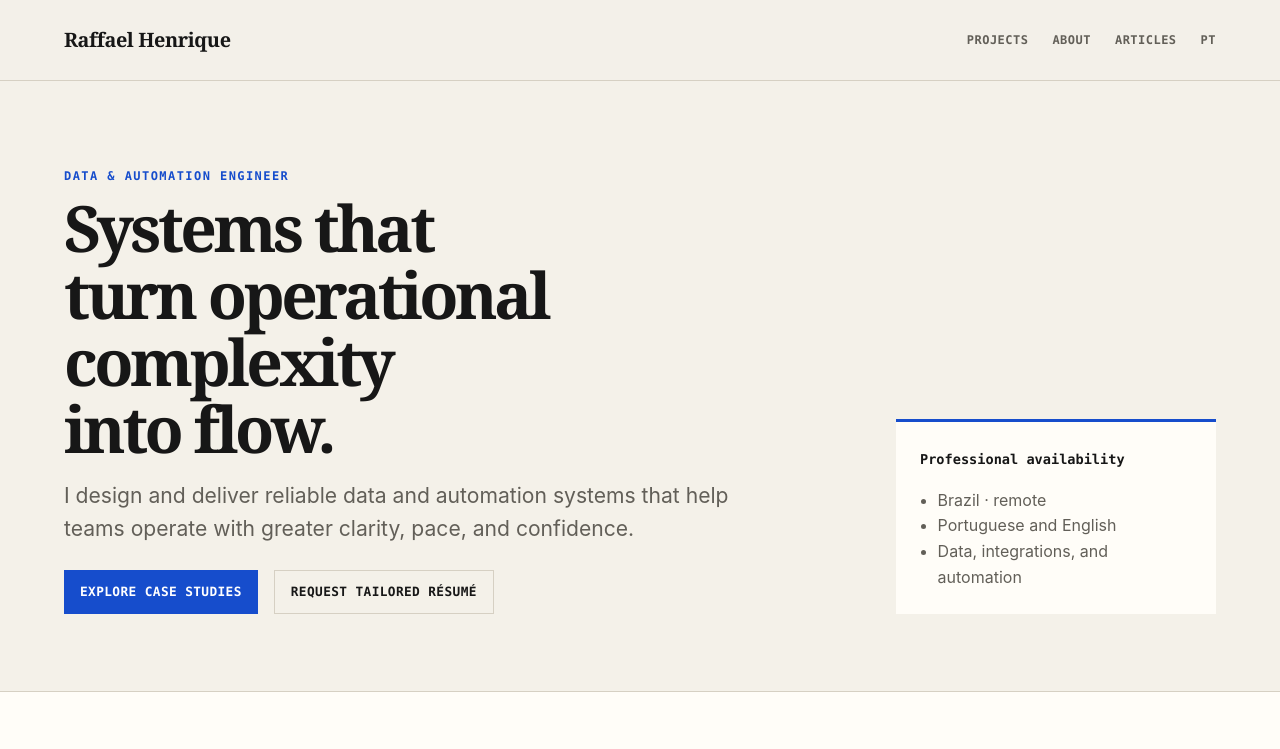
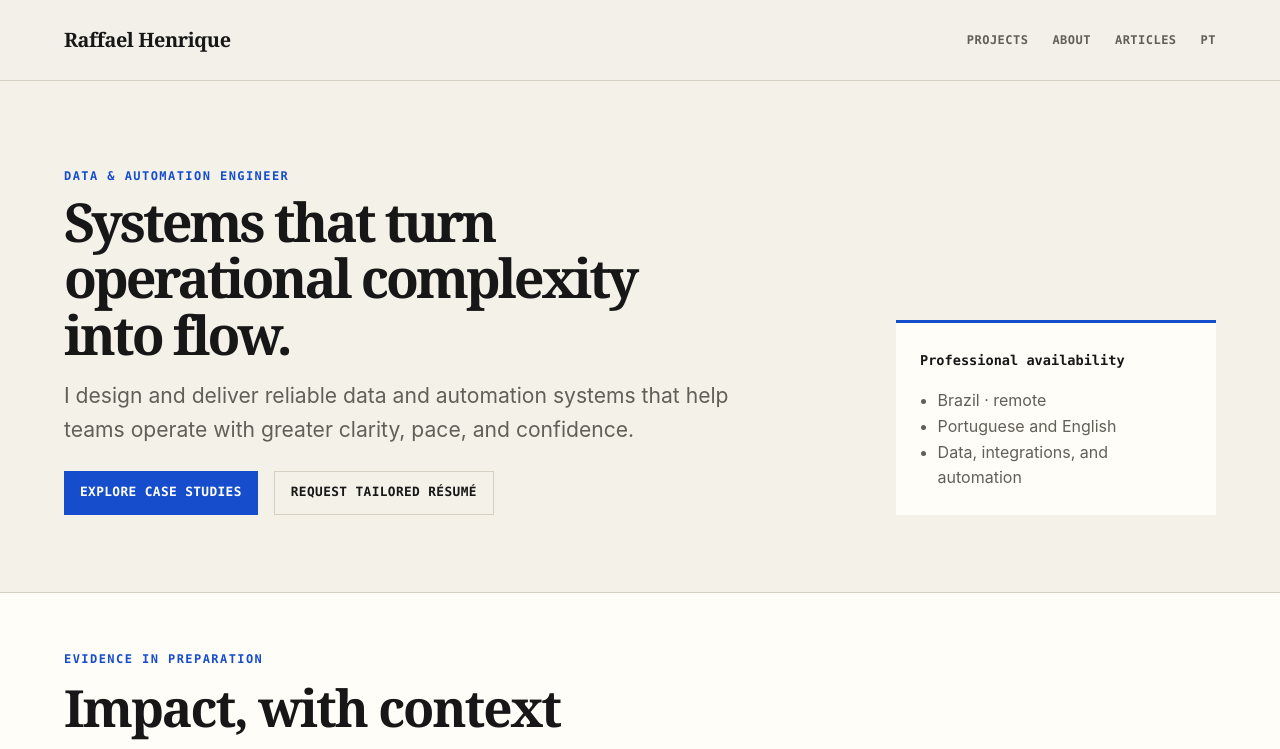
Before and after one commit to raffaelhfarias/raffaelhfarias.github.io, an Astro site: page /en/ in a window 1280 px wide. Shown: the top 749 px of the page. Built offline with nearby package versions, Linux system fonts and the light colour scheme; Astro itself is replaced by a stand-in of ours.

Commit message:
fix: compose hero heading in three lines

```diff
--- a/src/components/home/Hero.astro
+++ b/src/components/home/Hero.astro
@@ -16,7 +16,16 @@ const { eyebrow, heading, summary, primary, secondary, availability, meta } =
   <div class="container hero-grid">
     <div>
       <p class="eyebrow">{eyebrow}</p>
-      <h1 id="home-title">{heading}</h1>
+      <h1 id="home-title">
+        {
+          heading.split("\n").map((line, index) => (
+            <>
+              {index > 0 && <br />}
+              {line}
+            </>
+          ))
+        }
+      </h1>
       <p class="hero-summary">{summary}</p>
       <div class="hero-actions">
         <a class="button" href={primary.href}>{primary.label}</a><a
@@ -44,9 +53,9 @@ const { eyebrow, heading, summary, primary, secondary, availability, meta } =
     align-items: end;
   }
   h1 {
-    max-width: 14ch;
+    max-width: 100%;
     margin: var(--space-1) 0 var(--space-2);
-    font-size: clamp(2.5rem, 5vw, 4.75rem);
+    font-size: clamp(2.5rem, 4.2vw, 4rem);
     letter-spacing: -0.055em;
   }
   .hero-summary {
--- a/src/pages/[lang]/index.astro
+++ b/src/pages/[lang]/index.astro
@@ -27,7 +27,8 @@ const copy = isPortuguese
       description: "Pipelines e automações confiáveis.",
       hero: {
         eyebrow: "Engenheiro de Dados e Automação",
-        heading: "Sistemas que transformam complexidade operacional em fluxo.",
+        heading:
+          "Sistemas que transformam\ncomplexidade operacional\nem fluxo.",
         summary:
           "Projeto e entrego dados e automações confiáveis para que equipes operem com mais clareza, ritmo e segurança.",
         primary: {
@@ -146,7 +147,7 @@ const copy = isPortuguese
       description: "Reliable data pipelines and automation.",
       hero: {
         eyebrow: "Data & Automation Engineer",
-        heading: "Systems that turn operational complexity into flow.",
+        heading: "Systems that turn\noperational complexity\ninto flow.",
         summary:
           "I design and deliver reliable data and automation systems that help teams operate with greater clarity, pace, and confidence.",
         primary: {
```
Also changed, not shown: tests/e2e/home.spec.ts (+21 -0 lines).
